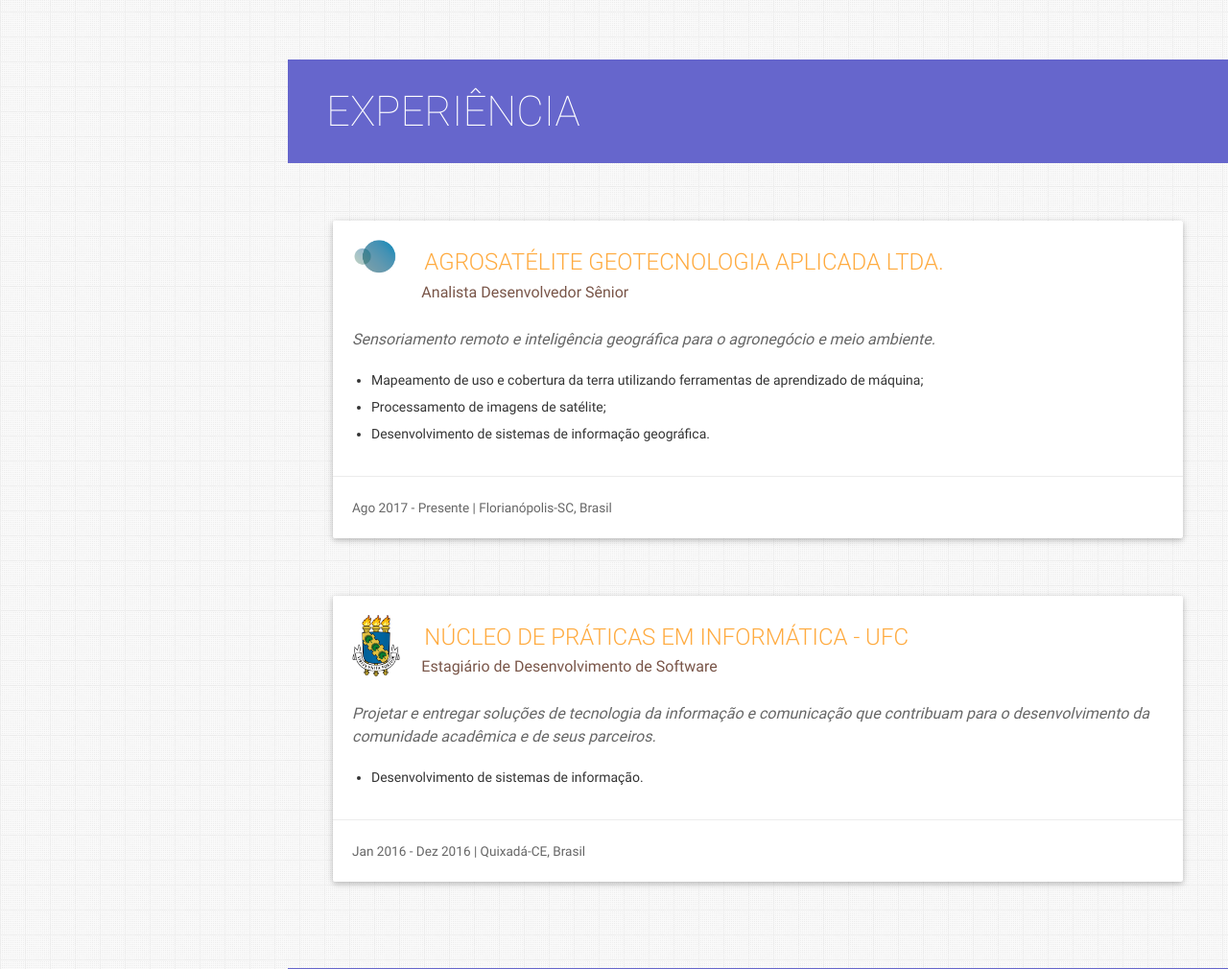
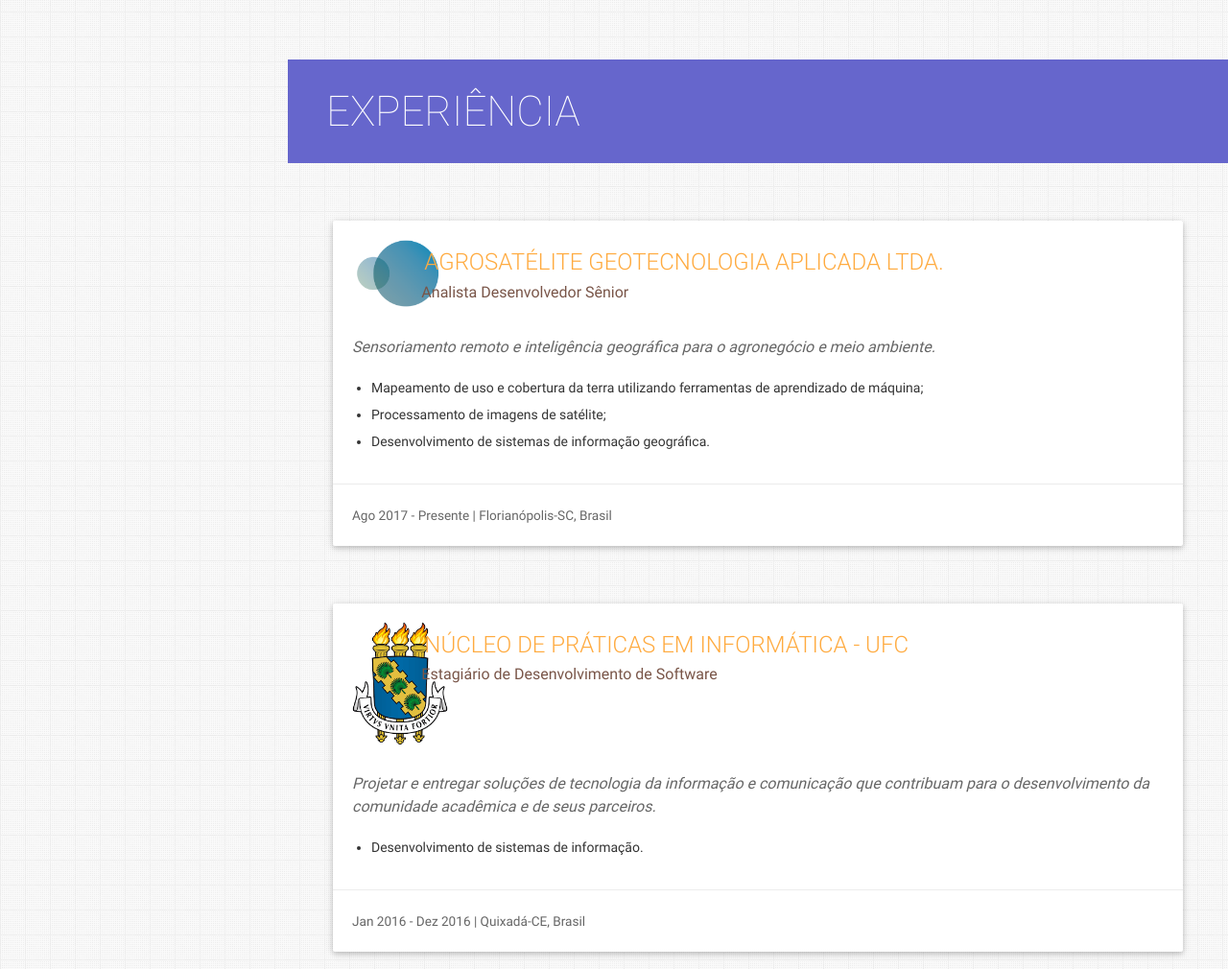
Before and after one commit to saraivaufc/website, a PHP site: page /index.html in a window 1280 px wide. Shown: the part 1314-2324 px from the top of the page at 96% size. Run offline with PHP 8.4, Linux system fonts and the light colour scheme; some libraries are stand-ins or nearby versions.

Commit message:
Update style.css

```diff
--- a/static/css/style.css
+++ b/static/css/style.css
@@ -445,6 +445,6 @@
 	padding: 30px;
 }
 
-.img.responsive-img{
+.card-content .responsive-img{
     max-width: 100px;
 }
```
